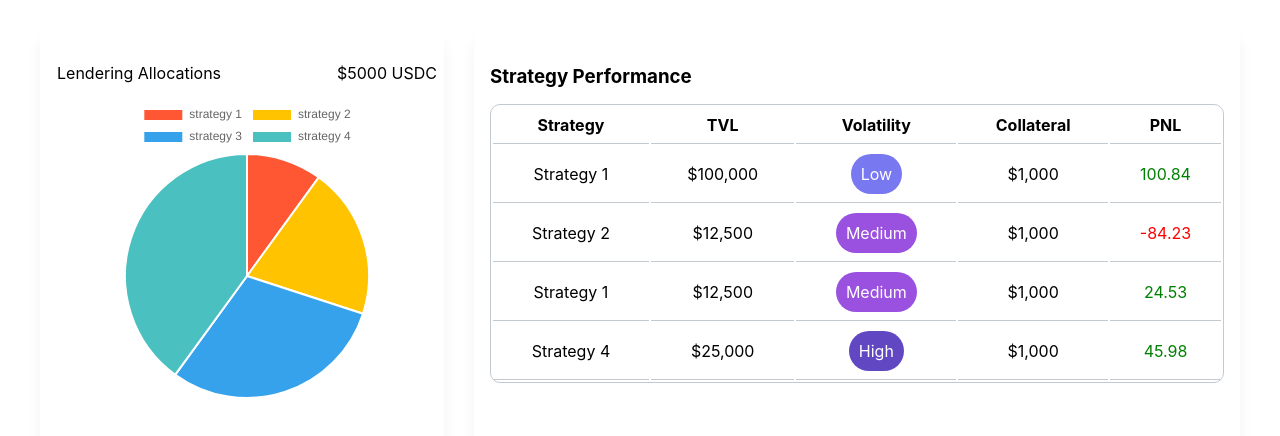
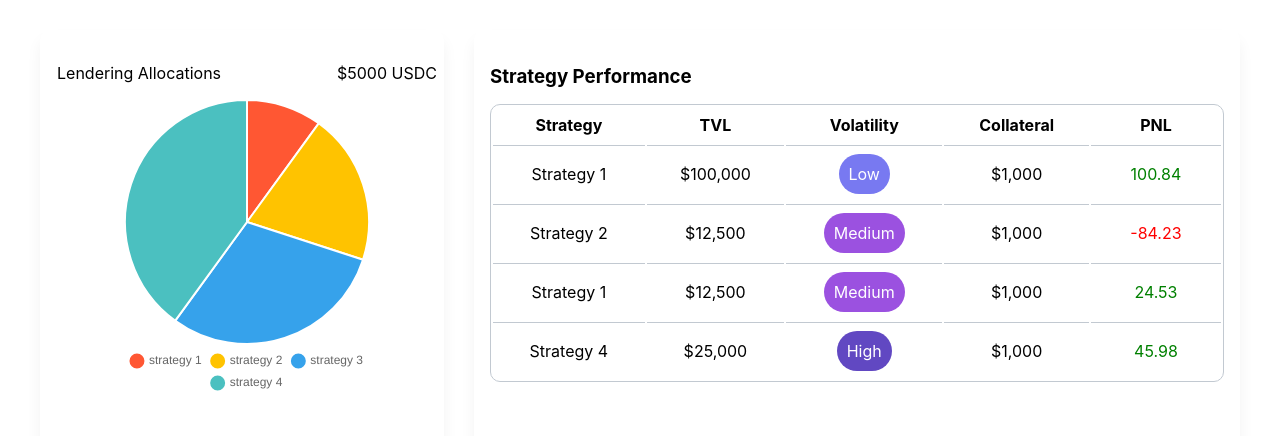
Before and after one commit to Mrdabbit/Gold-Link, a React (Create React App) app: page / in a window 1280 px wide. Shown: the top 436 px of the page. Built offline with nearby package versions, Linux system fonts and the light colour scheme.

Commit message:
minor changes

```diff
--- a/src/PieChart.jsx
+++ b/src/PieChart.jsx
@@ -9,6 +9,17 @@ const PieChart = () => {
         backgroundColor: ["#FF5733", "#FFC300", "#36A2EB", "#4BC0C0"],
       },
     ],
+  };
+  const options = {
+    plugins: {
+      legend: {
+        position: "bottom",
+        labels: {
+          usePointStyle: true,
+          pointStyle: "circle",
+        },
+      },
+    },
   };
 
   return (
@@ -30,13 +41,13 @@ const PieChart = () => {
       </div>
       <div
         style={{
-          height: "300px",
-          maxHeight: "100%",
+          flex: "1",
+          maxHeight: "300px",
           display: "flex",
           justifyContent: "center",
         }}
       >
-        <Pie data={data} height="100%" />
+        <Pie data={data} options={options} />
       </div>
     </div>
   );
--- a/src/Table.js
+++ b/src/Table.js
@@ -58,41 +58,47 @@ const Table = () => {
       >
         <thead>
           <tr>
-            <th style={{ borderBottom: "1px solid #C2C9D1", padding: "8px" }}>
-              Strategy
-            </th>
-            <th style={{ borderBottom: "1px solid #C2C9D1", padding: "8px" }}>
-              TVL
-            </th>
-            <th style={{ borderBottom: "1px solid #C2C9D1", padding: "8px" }}>
-              Volatility
-            </th>
-            <th style={{ borderBottom: "1px solid #C2C9D1", padding: "8px" }}>
-              Collateral
-            </th>
-            <th style={{ borderBottom: "1px solid #C2C9D1", padding: "8px" }}>
-              PNL
-            </th>
+            <th style={{ padding: "8px 0px" }}>Strategy</th>
+            <th style={{ padding: "8px 0px" }}>TVL</th>
+            <th style={{ padding: "8px 0px" }}>Volatility</th>
+            <th style={{ padding: "8px 0px" }}>Collateral</th>
+            <th style={{ padding: "8px 0px" }}>PNL</th>
           </tr>
         </thead>
         <tbody>
           {datasets.map((data, index) => (
             <tr key={index}>
-              <td style={{ borderBottom: "1px solid #C2C9D1", padding: "8px" }}>
+              <td
+                style={{
+                  borderTop: "1px solid #C2C9D1",
+                  padding: "8px 0px",
+                }}
+              >
                 {data.name}
               </td>
               <td
-                style={{ borderBottom: "1px solid #C2C9D1", padding: "8px" }}
+                style={{
+                  borderTop: "1px solid #C2C9D1",
+                  padding: "8px 0px",
+                }}
               >{`$${data.TVL.toLocaleString()}`}</td>
-              <td style={{ borderBottom: "1px solid #C2C9D1", padding: "8px" }}>
+              <td
+                style={{
+                  borderTop: "1px solid #C2C9D1",
+                  padding: "8px 0px",
+                }}
+              >
                 {<Pill text={data.volatility} />}
               </td>
               <td
-                style={{ borderBottom: "1px solid #C2C9D1", padding: "8px" }}
+                style={{
+                  borderTop: "1px solid #C2C9D1",
+                  padding: "8px 0px",
+                }}
               >{`$${data.collateral.toLocaleString()}`}</td>
               <td
                 style={{
-                  borderBottom: "1px solid #C2C9D1",
+                  borderTop: "1px solid #C2C9D1",
                   padding: "8px",
                   color: Math.sign(data.PNL) === 1 ? "green" : "red",
                 }}
```
